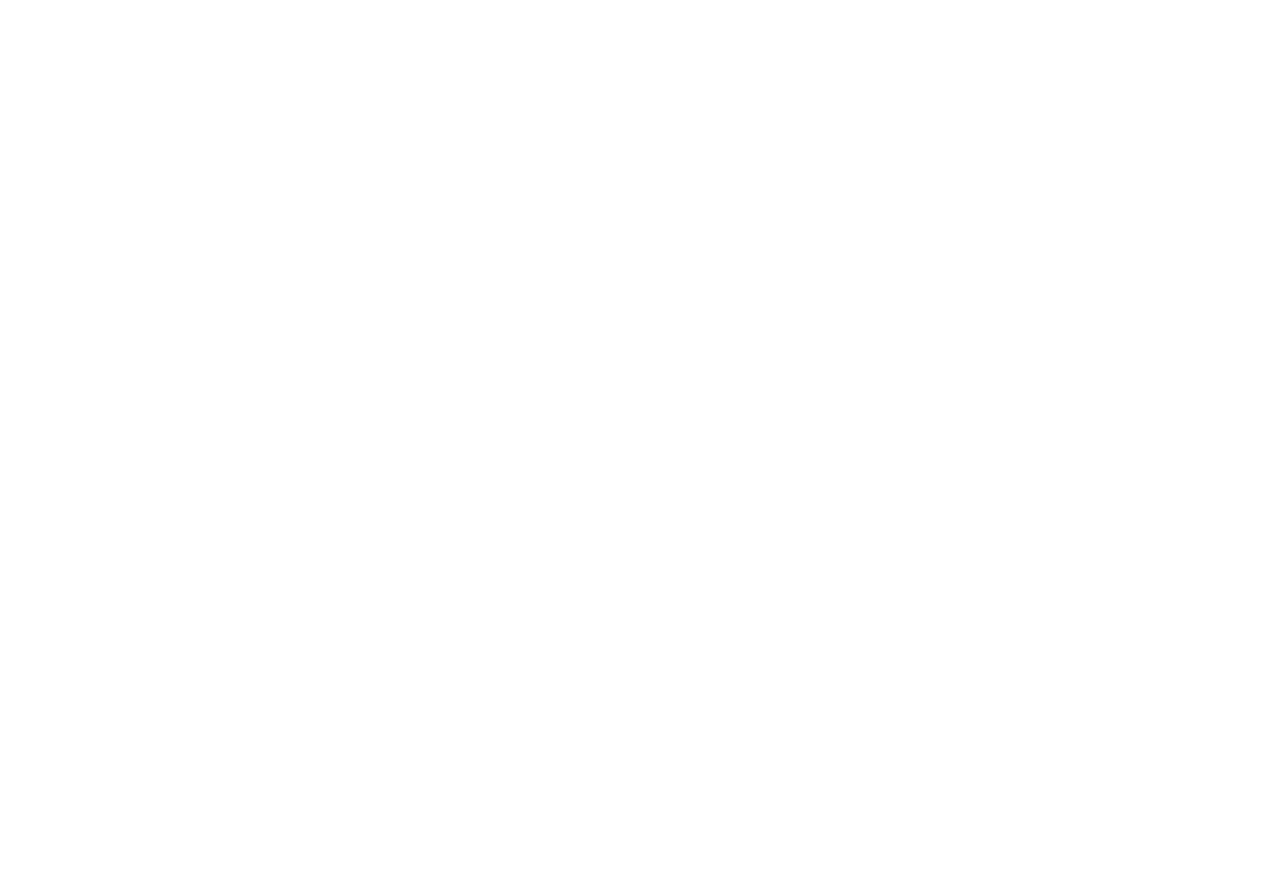
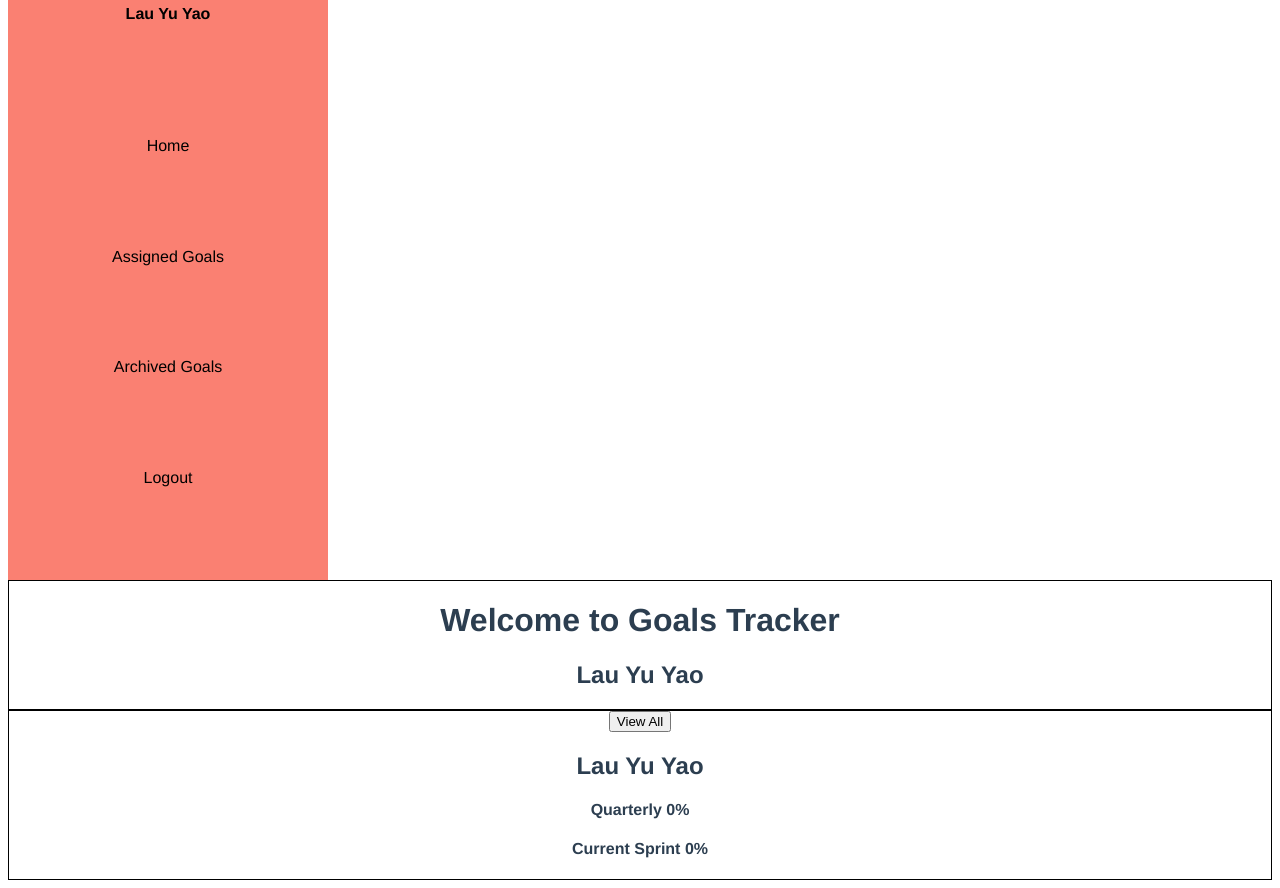
Before and after one commit to EnixYY/GoalTracker, a Vue app: page / in a window 1280 px wide. Shown: the part 280-1168 px from the top of the page. Before the commit the page ends 800 px from the top, so only its background shows below. Built offline with nearby package versions, Linux system fonts and the light colour scheme.

Commit message:
Created card components and navBar components

```diff
--- a/src/App.vue
+++ b/src/App.vue
@@ -1,14 +1,20 @@
 <template>
-  <LandingPage msg="Welcome to Your Vue.js App"/>
+  <EmployeeNavBar/>
+  <WelcomeCard/>
+  <OverallGoalsCard/>
 </template>
 
 <script>
-import LandingPage from './components/LandingPage.vue'
+import OverallGoalsCard from './components/OverallGoalsCard.vue'
+import WelcomeCard from './components/WelcomeCard.vue'
+import EmployeeNavBar from './components/EmployeeNavBar.vue'
 
 export default {
   name: 'App',
   components: {
-    LandingPage
+    OverallGoalsCard,
+    WelcomeCard,
+    EmployeeNavBar,
   }
 }
 </script>
--- /dev/null
+++ b/src/components/EmployeeNavBar.vue
@@ -0,0 +1,38 @@
+<template>
+  <div class="EmployeeNavBar">
+    <img v-bind:src="url" alt="Face"/>
+    <h4>{{name}}</h4>
+    <a>Home</a>
+    <a>Assigned Goals</a>
+    <a>Archived Goals</a>
+    <a>Logout</a>
+  </div>
+</template>
+
+<script>
+export default {
+  name: "EmployeeNavBar",
+  data(){
+    return{
+      name:"Lau Yu Yao",
+      url:"",
+    }
+  }
+};
+</script>
+
+<style>
+.EmployeeNavBar {
+  height: 100vh;
+  width: 25vw;
+  background-color: salmon;
+  display: flex;
+  flex-direction: column;
+  margin: 0;
+  justify-content: space-evenly;
+  align-items: center;
+  color: black;
+  position: sticky;
+  top: 0;
+}
+</style>
--- /dev/null
+++ b/src/components/OverallGoalsCard.vue
@@ -0,0 +1,27 @@
+<template>
+    <div class="OverallGoalsCard">
+        <button>View All</button>
+        <h2>{{name}}</h2>
+        <h4 v-for="goal in goals" :key="goal">{{goal}} {{percentage}}%</h4>
+    </div>
+</template>
+
+<script>
+export default {
+    name:"OverallGoalsCard",
+    data(){
+        return{
+        goals:["Quarterly", "Current Sprint"],
+        name: "Lau Yu Yao",
+        percentage: 0,
+        }
+    }
+}
+</script>
+
+<style>
+    .OverallGoalsCard {
+        justify-content: center;
+        border: 1px solid black;
+        }
+</style>
--- /dev/null
+++ b/src/components/WelcomeCard.vue
@@ -0,0 +1,24 @@
+<template>
+    <div class="WelcomeCard">
+        <h1>Welcome to Goals Tracker</h1>
+        <h2>{{name}}</h2>
+    </div>
+</template>
+
+<script>
+export default {
+    name:"WelcomeCard",
+    data(){
+        return{
+        name: "Lau Yu Yao",
+        }
+    }
+}
+</script>
+
+<style>
+    .WelcomeCard {
+        justify-content: center;
+        border: 1px solid black;
+        }
+</style>
```
Also changed, not shown: src/components/GoalsCard.vue (+31 -0 lines), src/components/ManagerNavBar.vue (added, +39 -0 lines).
